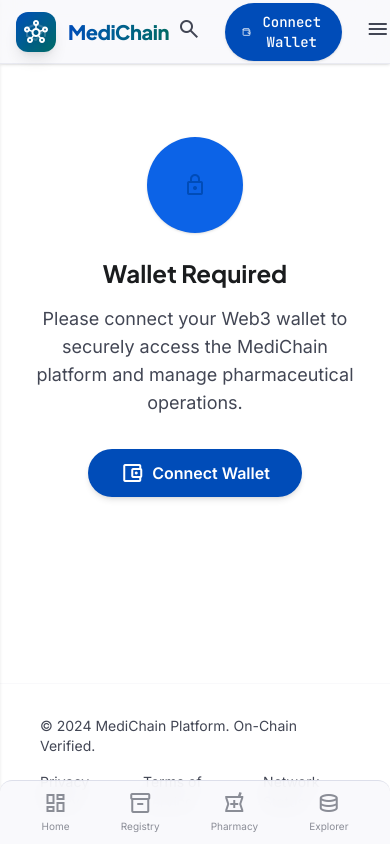
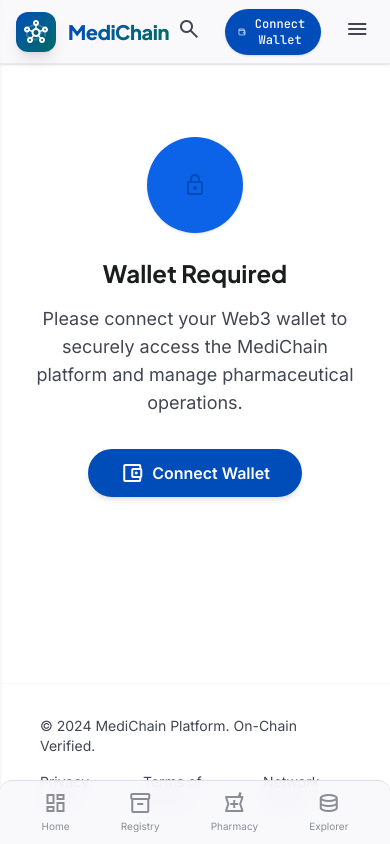
Before and after one commit to bapix-star/MediChain, a Next.js app: page /profile in a window 390 px wide. Built offline with nearby package versions, Linux system fonts and the light colour scheme; what @creit.tech/stellar-wallets-kit, @stellar/stellar-sdk would draw is missing.

Commit message:
style: optimize wallet connect button size for mobile responsiveness

```diff
--- a/src/components/WalletConnect.tsx
+++ b/src/components/WalletConnect.tsx
@@ -22,11 +22,11 @@ export function WalletConnect() {
         </select>
 
         {/* Wallet Pill */}
-        <div className="flex items-center gap-2 bg-surface-container-lowest border border-outline-variant/30 px-3 py-1.5 rounded-full shadow-sm hover:bg-surface-container-low transition-colors">
-          <div className="w-5 h-5 rounded-full bg-gradient-to-tr from-secondary to-tertiary"></div>
+        <div className="flex items-center gap-1.5 sm:gap-2 bg-surface-container-lowest border border-outline-variant/30 px-2.5 sm:px-3 py-1 sm:py-1.5 rounded-full shadow-sm hover:bg-surface-container-low transition-colors">
+          <div className="w-4 h-4 sm:w-5 sm:h-5 rounded-full bg-gradient-to-tr from-secondary to-tertiary"></div>
 
-          <div className="flex flex-col leading-tight mr-2">
-            <span className="font-data-mono text-data-mono font-medium text-sm text-on-surface">
+          <div className="flex flex-col leading-tight mr-1 sm:mr-2">
+            <span className="font-data-mono text-data-mono font-medium text-[11px] sm:text-sm text-on-surface">
               {address.substring(0, 4)}...{address.substring(address.length - 4)}
             </span>
             <span className="text-[10px] font-semibold text-secondary hidden sm:block">
@@ -38,10 +38,10 @@ export function WalletConnect() {
 
           <button
             onClick={disconnect}
-            className="p-1.5 hover:bg-error/10 rounded-full transition-colors group"
+            className="p-1 sm:p-1.5 hover:bg-error/10 rounded-full transition-colors group"
             title="Disconnect Wallet"
           >
-            <LogOut className="w-4 h-4 text-on-surface-variant group-hover:text-error" />
+            <LogOut className="w-3.5 h-3.5 sm:w-4 sm:h-4 text-on-surface-variant group-hover:text-error" />
           </button>
         </div>
       </div>
@@ -51,9 +51,9 @@ export function WalletConnect() {
   return (
     <button
       onClick={connect}
-      className="bg-primary text-on-primary hover:bg-primary-container hover:text-on-primary-container flex items-center gap-2 px-4 py-2 rounded-full shadow-sm cursor-pointer transition-all hover:shadow-md border border-transparent font-data-mono font-medium text-sm"
+      className="bg-primary text-on-primary hover:bg-primary-container hover:text-on-primary-container flex items-center gap-1.5 sm:gap-2 px-3 sm:px-4 py-1.5 sm:py-2 rounded-full shadow-sm cursor-pointer transition-all hover:shadow-md border border-transparent font-data-mono font-medium text-xs sm:text-sm"
     >
-      <Wallet className="w-4 h-4" />
+      <Wallet className="w-3.5 h-3.5 sm:w-4 sm:h-4" />
       Connect Wallet
     </button>
   );
```
